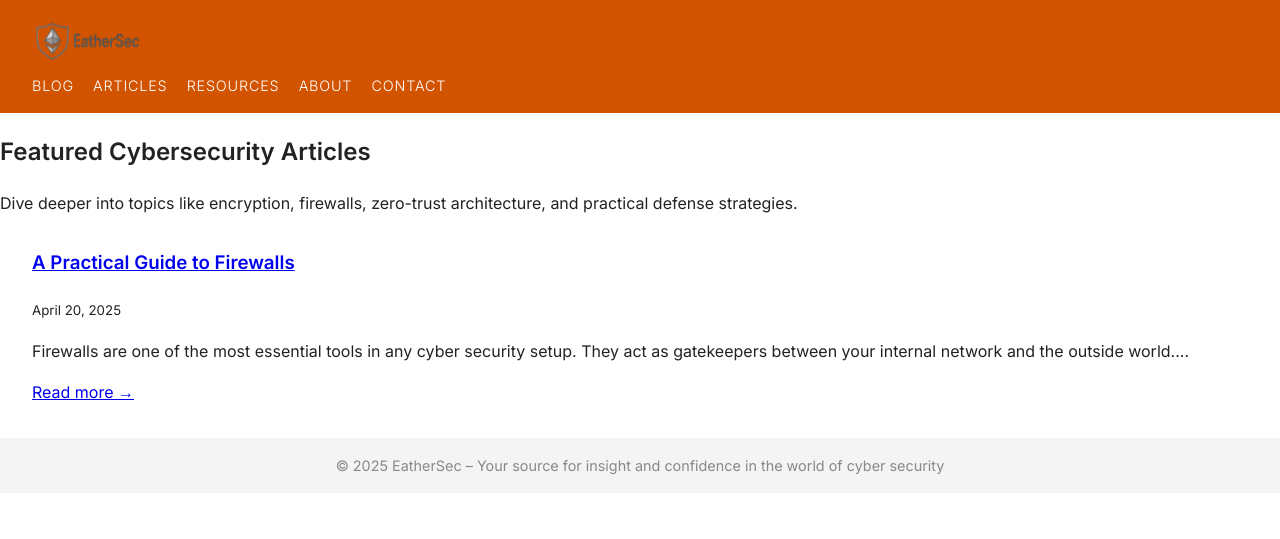
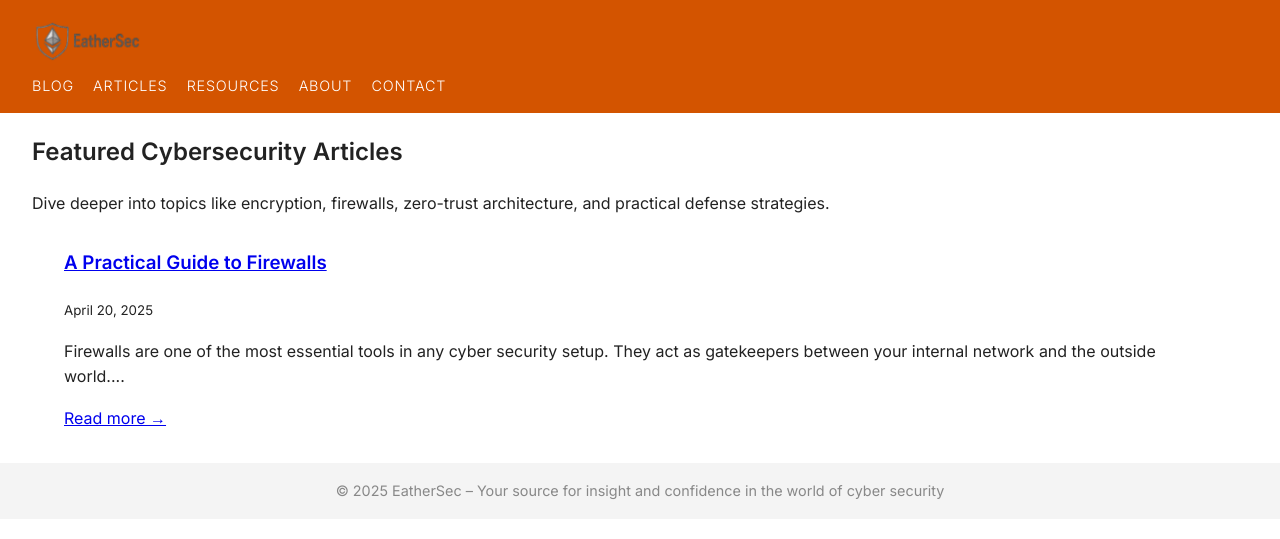
Before and after one commit to espenssk/blogpage, a Jekyll site: the page built from articles.md, in a window 1280 px wide. Shown: the top 539 px of the page. Built offline with Jekyll 4.4.1, drawn with Linux system fonts in a browser that asks for light colours.

Commit message:
Update style.css

```diff
--- a/assets/css/style.css
+++ b/assets/css/style.css
@@ -1,3 +1,7 @@
+main {
+  padding: 0 2rem;
+}
+
 * {
   box-sizing: border-box;
 }
```
